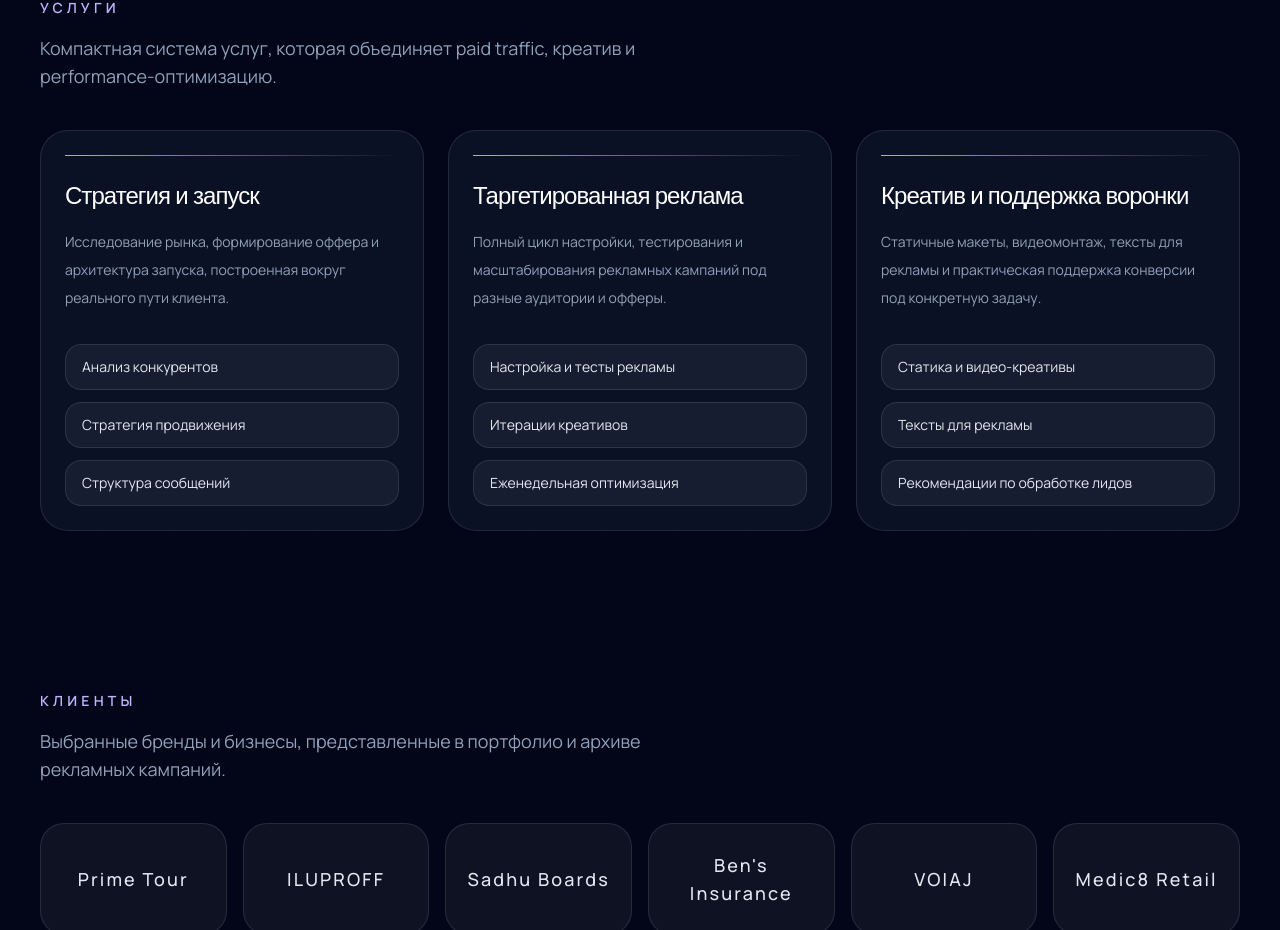
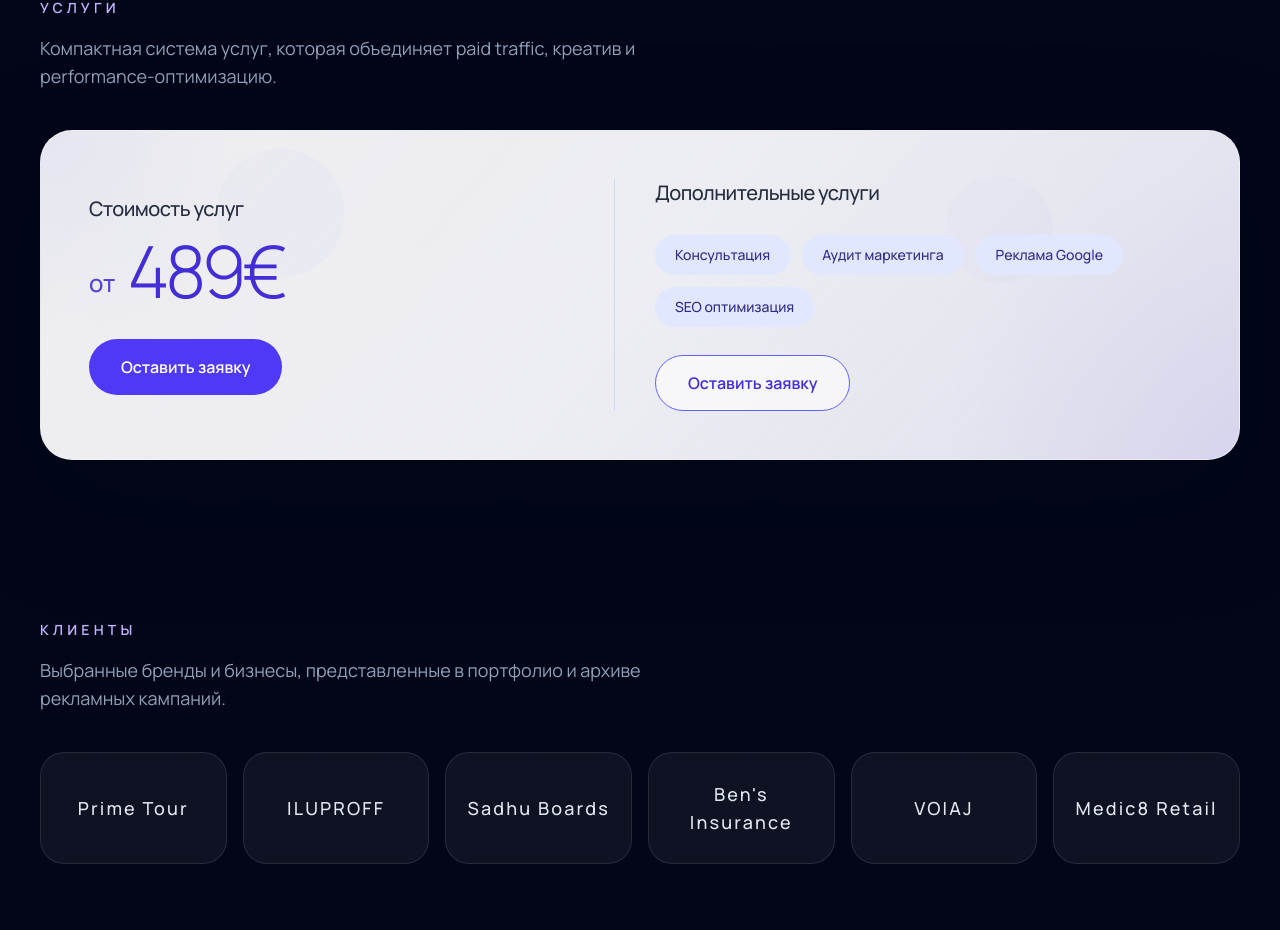
Before and after one commit to ignatevako-ko/site, a Next.js app: page / in a window 1280 px wide. Shown: the part 2794-3724 px from the top of the page. Built offline with nearby package versions, Linux system fonts and the light colour scheme.

Commit message:
Replace services cards with pricing panel

```diff
--- a/src/components/landing-page.tsx
+++ b/src/components/landing-page.tsx
@@ -15,6 +15,54 @@ const caseBackgrounds = [
   "from-[#171f38] via-[#203057] to-[#22536b]",
   "from-[#1d1730] via-[#31214b] to-[#5b2d54]",
 ] as const;
+
+const serviceOfferCopy: Record<
+  Language,
+  {
+    priceLabel: string;
+    fromLabel: string;
+    additionalLabel: string;
+    items: string[];
+    cta: string;
+  }
+> = {
+  en: {
+    priceLabel: "Service pricing",
+    fromLabel: "from",
+    additionalLabel: "Additional services",
+    items: [
+      "Consultation",
+      "Marketing audit",
+      "Google ads",
+      "SEO optimization",
+    ],
+    cta: "Start a conversation",
+  },
+  et: {
+    priceLabel: "Teenuse hind",
+    fromLabel: "alates",
+    additionalLabel: "Lisateenused",
+    items: [
+      "Konsultatsioon",
+      "Turundusaudit",
+      "Google reklaam",
+      "SEO optimeerimine",
+    ],
+    cta: "Alusta vestlust",
+  },
+  ru: {
+    priceLabel: "Стоимость услуг",
+    fromLabel: "от",
+    additionalLabel: "Дополнительные услуги",
+    items: [
+      "Консультация",
+      "Аудит маркетинга",
+      "Реклама Google",
+      "SEO оптимизация",
+    ],
+    cta: "Оставить заявку",
+  },
+};
 
 function renderHighlightedText(text: string) {
   return text.split(/(\*[^*]+\*)/g).map((part, index) => {
@@ -117,6 +165,7 @@ export function LandingPage() {
   };
 
   const content = siteContent[language];
+  const serviceOffer = serviceOfferCopy[language];
 
   return (
     <div className="relative min-h-screen overflow-hidden bg-slate-950 text-white">
@@ -246,31 +295,60 @@ export function LandingPage() {
             title={content.sections.services}
             description={content.sectionLead.services}
           />
-          <div className="mt-10 grid gap-6 xl:grid-cols-3">
-            {content.services.map((service) => (
-              <article
-                key={service.title}
-                className="rounded-[1.75rem] border border-white/10 bg-slate-900/70 p-6"
-              >
-                <div className="mb-6 h-px w-full bg-gradient-to-r from-violet-300/90 to-transparent" />
-                <h3 className="text-2xl font-light tracking-[-0.04em] text-white">
-                  {service.title}
-                </h3>
-                <p className="mt-4 text-sm leading-7 text-slate-400">
-                  {service.description}
+          <div className="relative mt-10 overflow-hidden rounded-[2rem] border border-white/10 bg-[linear-gradient(135deg,rgba(255,255,255,0.94),rgba(245,247,255,0.92))] p-8 text-slate-950 shadow-[0_40px_120px_rgba(7,10,24,0.26)] sm:p-10 lg:p-12">
+            <div className="absolute inset-0 bg-[radial-gradient(circle_at_top_left,rgba(99,102,241,0.08),transparent_18%),radial-gradient(circle_at_bottom_right,rgba(167,139,250,0.12),transparent_24%),linear-gradient(120deg,transparent_0%,rgba(99,102,241,0.04)_100%)]" />
+            <div className="absolute inset-0 opacity-60 [background-image:radial-gradient(circle_at_20%_25%,rgba(99,102,241,0.05)_0,rgba(99,102,241,0.05)_64px,transparent_64px),radial-gradient(circle_at_80%_30%,rgba(99,102,241,0.04)_0,rgba(99,102,241,0.04)_54px,transparent_54px),linear-gradient(130deg,transparent,rgba(255,255,255,0.45),transparent)]" />
+
+            <div className="relative grid gap-10 lg:grid-cols-[0.95fr_auto_1.05fr] lg:items-center">
+              <div className="space-y-8">
+                <div className="space-y-3">
+                  <p className="text-xl font-medium tracking-[-0.03em] text-slate-900/90">
+                    {serviceOffer.priceLabel}
+                  </p>
+                  <div className="flex items-end gap-3">
+                    <span className="pb-2 text-2xl font-medium text-indigo-700/90">
+                      {serviceOffer.fromLabel}
+                    </span>
+                    <span className="text-6xl font-light leading-none tracking-[-0.06em] text-indigo-700 sm:text-7xl">
+                      489€
+                    </span>
+                  </div>
+                </div>
+
+                <a
+                  href="#contacts"
+                  className="inline-flex min-h-14 items-center justify-center rounded-full bg-indigo-600 px-8 text-base font-semibold text-white transition hover:bg-indigo-500"
+                >
+                  {serviceOffer.cta}
+                </a>
+              </div>
+
+              <div className="hidden h-full w-px bg-indigo-200/80 lg:block" />
+
+              <div className="space-y-7">
+                <p className="text-xl font-medium tracking-[-0.03em] text-slate-900/90">
+                  {serviceOffer.additionalLabel}
                 </p>
-                <div className="mt-8 space-y-3">
-                  {service.features.map((feature) => (
-                    <div
-                      key={feature}
-                      className="rounded-2xl border border-white/10 bg-white/5 px-4 py-3 text-sm text-slate-200"
+
+                <div className="flex flex-wrap gap-3">
+                  {serviceOffer.items.map((item) => (
+                    <span
+                      key={item}
+                      className="rounded-full bg-indigo-100 px-5 py-2.5 text-sm font-medium text-indigo-900"
                     >
-                      {feature}
-                    </div>
+                      {item}
+                    </span>
                   ))}
                 </div>
-              </article>
-            ))}
+
+                <a
+                  href="#contacts"
+                  className="inline-flex min-h-14 items-center justify-center rounded-full border border-indigo-500 bg-white/60 px-8 text-base font-semibold text-indigo-700 transition hover:bg-white"
+                >
+                  {serviceOffer.cta}
+                </a>
+              </div>
+            </div>
           </div>
         </section>
 
```
